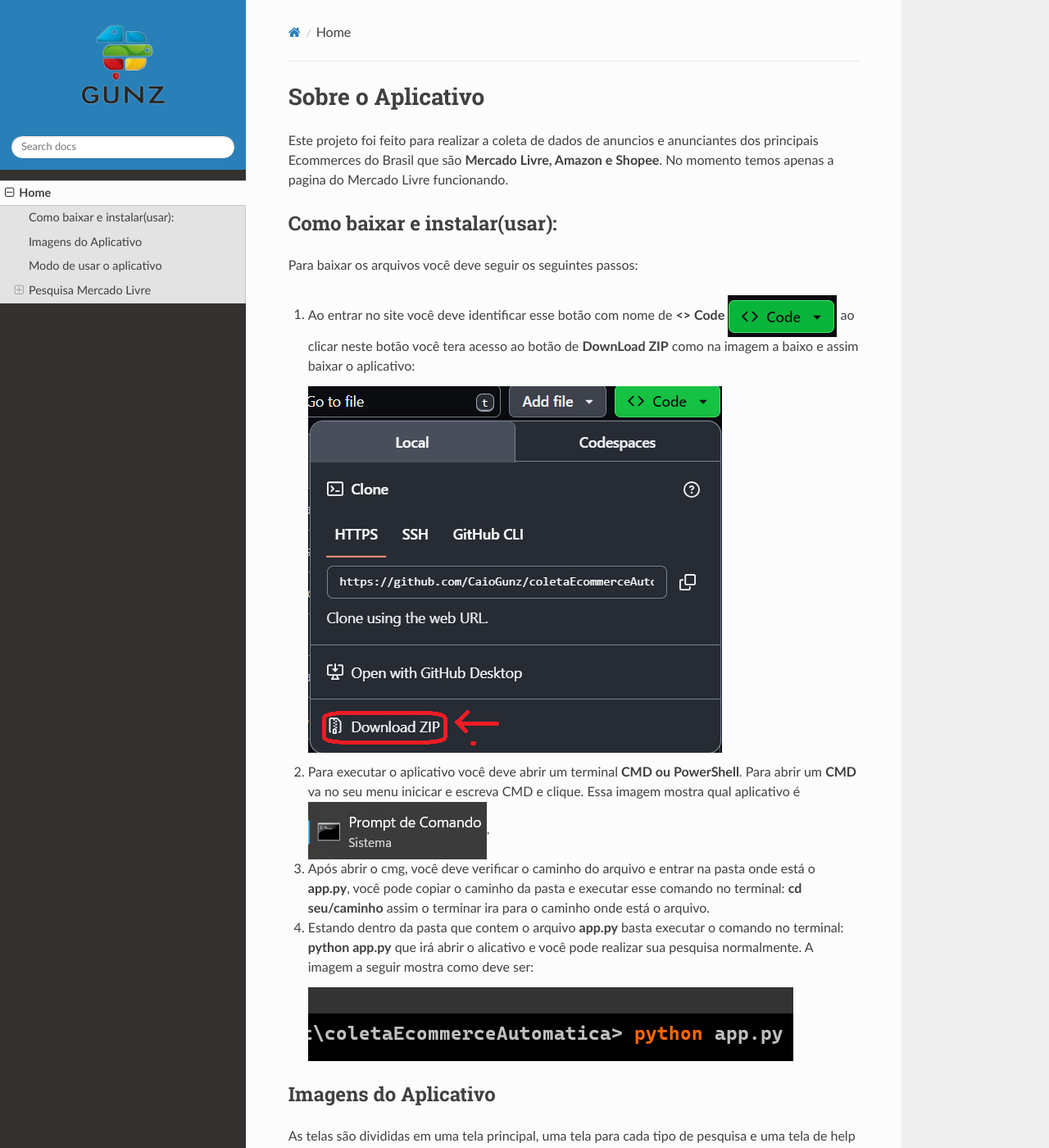
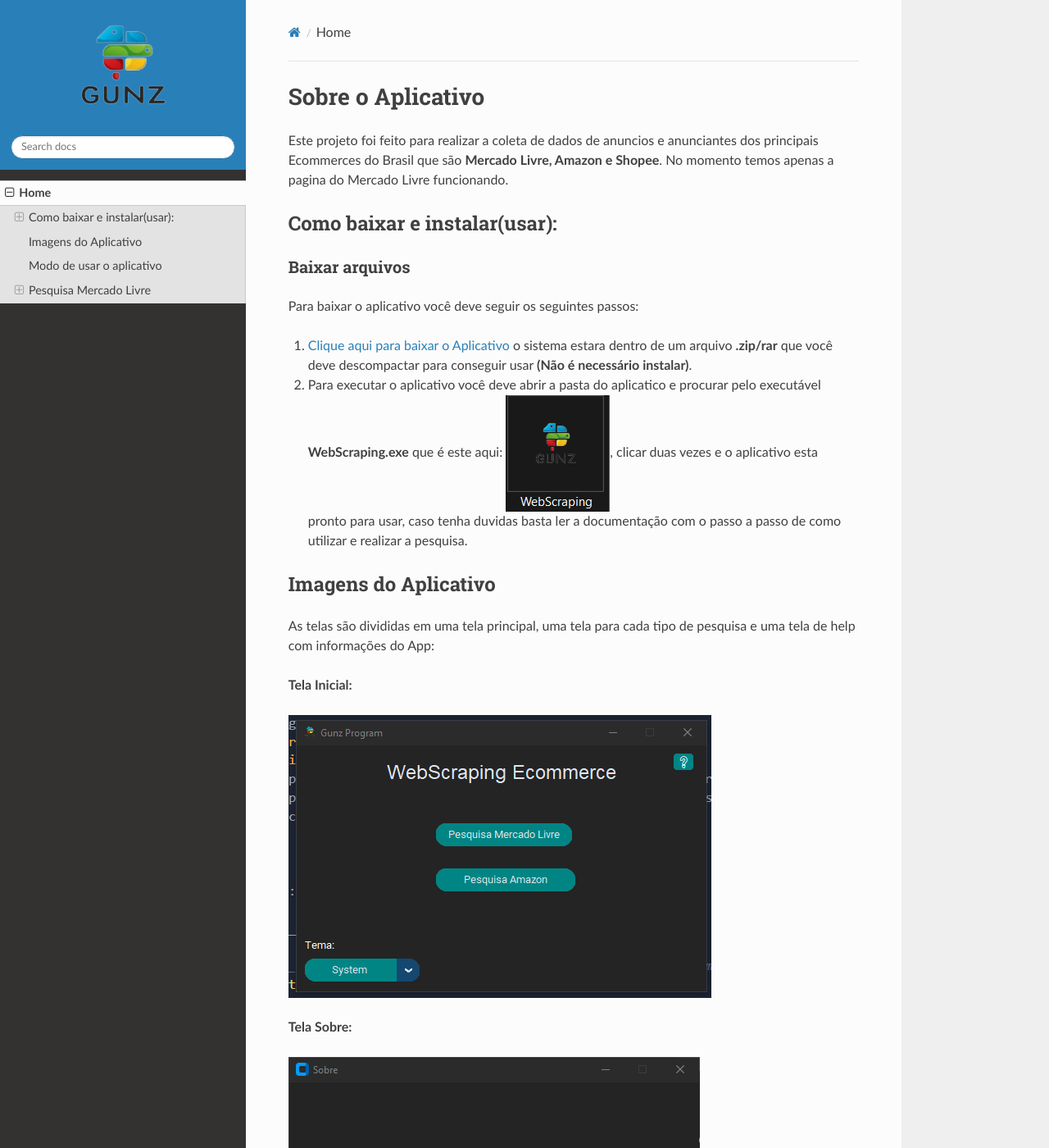
Before and after one commit to CaioGunz/coletaEcommerceAutomatica, an MkDocs documentation site: the page built from docs/docs/index.md, in a window 1280 px wide and 1400 px high. Shown: the whole window at 82% size. Built offline with MkDocs 1.6.1, drawn with Linux system fonts in a browser that asks for light colours; nearby versions of some CDN libraries.

Commit message:
Modificação na documentação

```diff
--- a/docs/docs/index.md
+++ b/docs/docs/index.md
@@ -8,19 +8,13 @@
 <a id="baixar"></a>
 ## Como baixar e instalar(usar):
 
-Para baixar os arquivos você deve seguir os seguintes passos:
+### Baixar arquivos
 
-1. Ao entrar no site você deve identificar esse botão com nome de **<> Code** ![Botao baixar github](./assets/botaoCodeGithub.png)  ao clicar neste botão você tera acesso ao botão de **DownLoad ZIP** como na imagem a baixo e assim baixar o aplicativo:
+Para baixar o aplicativo você deve seguir os seguintes passos:
 
-    ![Imagen download zip](./assets/botaoDownloadGithub.png)
+1. [Clique aqui para baixar o Aplicativo](https://github.com/CaioGunz/coletaEcommerceAutomatica/archive/refs/heads/main.zip) o sistema estara dentro de um arquivo **.zip/rar** que você deve descompactar para conseguir usar **(Não é necessário instalar)**.
 
-2. Para executar o aplicativo você deve abrir um terminal **CMD ou PowerShell**. Para abrir um **CMD** va no seu menu inicicar e escreva CMD e clique. Essa imagem mostra qual aplicativo é ![Imagem CMD](./assets/imagensCMDIcon.png).
-
-3. Após abrir o cmg, você deve verificar o caminho do arquivo e entrar na pasta onde está o **app.py**, você pode copiar o caminho da pasta e executar esse comando no terminal: **cd seu/caminho** assim o terminar ira para o caminho onde está o arquivo.
-
-4. Estando dentro da pasta que contem o arquivo **app.py** basta executar o comando no terminal: **python app.py** que irá abrir o alicativo e você pode realizar sua pesquisa normalmente. A imagem a seguir mostra como deve ser:
-
-    ![Comando no terminal](./assets/imagemComandoCMD.png)
+2. Para executar o aplicativo você deve abrir a pasta do aplicatico e procurar pelo executável **WebScraping.exe** que é este aqui: ![Imagem Executável](./assets/executavel.png), clicar duas vezes e o aplicativo esta pronto para usar, caso tenha duvidas basta ler a documentação com o passo a passo de como utilizar e realizar a pesquisa.
 
 
 <a id="imagensAplicativo"></a>
```
Also changed, not shown: docs/docs/assets/executavel2.png (added), 6 other files.
